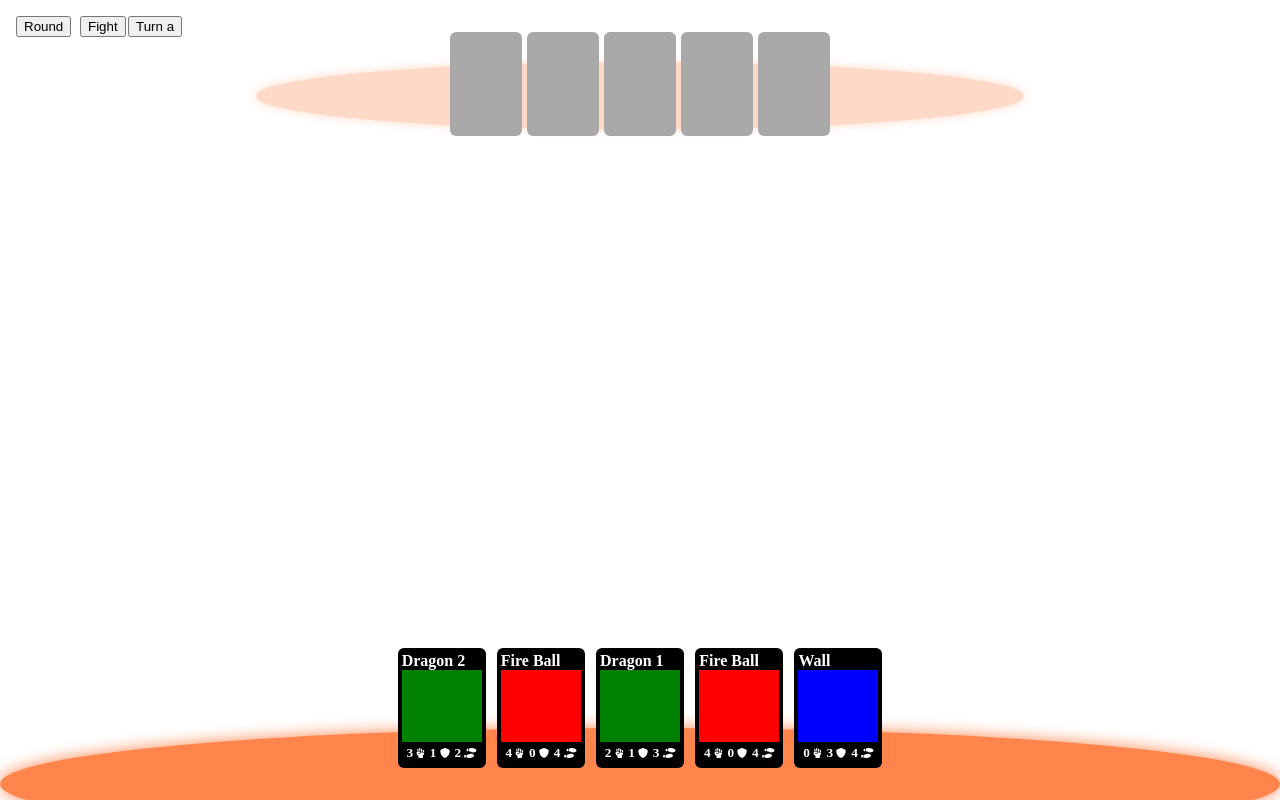
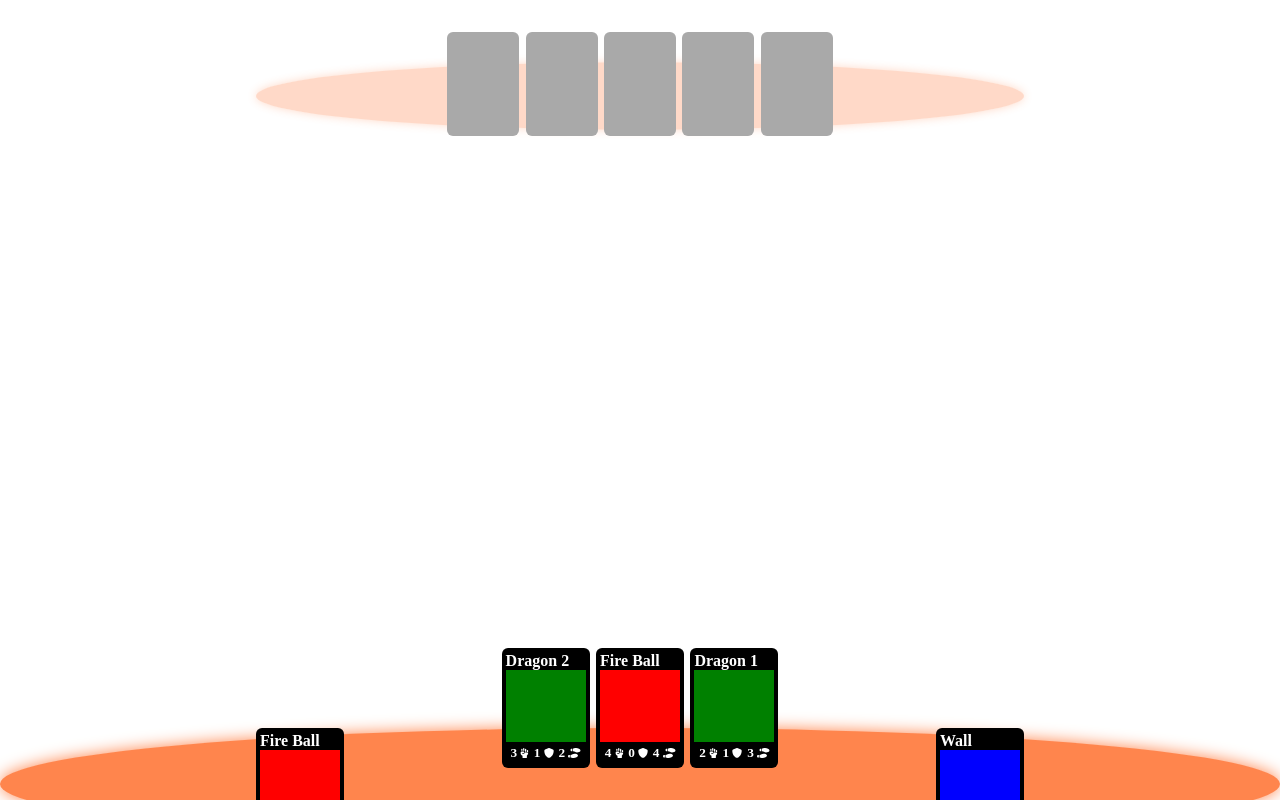
Before and after one commit to Animator55/Card-game-test, a React (Vite) app: page / in a window 1280 px wide. Built offline with nearby package versions, Linux system fonts and the light colour scheme.

Commit message:
fixed crash

```diff
--- a/src/App.tsx
+++ b/src/App.tsx
@@ -5,6 +5,11 @@ import { cardsD } from "./assets/cardsList"
 import { FontAwesomeIcon } from "@fortawesome/react-fontawesome"
 import { faHandFist, faShield, faShoePrints } from "@fortawesome/free-solid-svg-icons"
 import { calculateFight, eventType, resultType } from "./logic/calculateFight"
+
+type attackResult = {
+  result: string
+  damageTo?: {_id: string, dealed: number}
+}
 
 const player = {
   _id: "a"
@@ -41,6 +46,7 @@ const generateRandomEnemyCards = (current: string[], array: string[])=>{
     return newCard !== undefined ? [newCard] : []
   }
   let randomAmount = Math.floor(Math.random() * 3) +1
+  if(randomAmount> cardsAv.length) randomAmount = cardsAv.length
 
   let result:string[] = []
   for (let i = 0; i < randomAmount; i++) {
@@ -162,10 +168,10 @@ export default function App() {
       let card = document.getElementById(`${turn.card._id+ "."+turn.tale}`)
 
       const checkAttack = ()=>{
-        let result = ""
+        let result: attackResult = {result: ""}
         if(!turn.action.attackTo) return result
 
-        if(turn.action.attackTo.length === 0) return ("attack to " + turn.owner === player._id ? enemy._id : player._id)
+        if(turn.action.attackTo.length === 0) return {result: ("attack to " + turn.owner === player._id ? enemy._id : player._id)}
 
         let target: eventType | undefined
         action: for(let j=0; j<turn.action.attackTo.length; j++) {
@@ -173,7 +179,7 @@ export default function App() {
           target = turn.action.attackTo[j]
           break
         }
-        if(!target)  return ("attack to " + turn.owner === player._id ? enemy._id : player._id)
+        if(!target)  return {result:("attack to " + turn.owner === player._id ? enemy._id : player._id)}
 
         let attack = turn.card.strength
         let defense = target.card.defense
@@ -182,10 +188,11 @@ export default function App() {
 
         calculated[index].card.defense = defense - attack < 0 ? 0 : defense - attack
 
-        if(calculated[index].card.defense === 0) defeatedTargets.push(target)
-        result = calculated[index].card.name + " and dealed " + attack +". "+ (calculated[index].card.defense === 0 ? target.card.name + " died" : "")
+        if(defense - attack <= 0) defeatedTargets.push(target)
+        result.result = calculated[index].card.name + " and dealed " + attack +". "+ (defense - attack <= 0 ? target.card.name + " died" : "")
+        let damageTo = {_id: calculated[index].card._id + calculated[index].tale, dealed: attack}
 
-        return result
+        return {result:result, damageTo: damageTo}
       }
       let attackResult = checkAttack()
 
@@ -193,7 +200,7 @@ export default function App() {
         if(!card) return
         card.classList.add("use")
         console.log("used: "+ turn.card.name + ", from: "+ turn.owner + ", speed: "+ turn.card.speed)
-        if(turn.action.attackTo) console.log("attackTo: "+ attackResult)
+        if(turn.action.attackTo) console.log("attackTo: "+ attackResult.result)
       }, time*1000)
     }
 
@@ -212,7 +219,7 @@ export default function App() {
       jsx.push(
         <div
           className={className}
-          key={Math.random()}
+          key={i+"enemyCard"}
         >
           {/* {enemyCards[round][i]} */}
         </div>
@@ -231,7 +238,7 @@ export default function App() {
           return <div
             className="card card-in-table enemy spawn-vanish"
             id={card}
-            key={Math.random()}
+            key={card_id+"intable"}
           >
             <h4>{cardsD[card_id].name}</h4>
             <div className='card-image' style={{background: cardsD[card_id].image}}></div>
@@ -259,7 +266,7 @@ export default function App() {
           return <div
             className="card card-in-table spawn-vanish"
             id={card}
-            key={Math.random()}
+            key={card_id+"intable"}
           >
             <h4>{cardsD[card_id].name}</h4>
             <div className='card-image' style={{background: cardsD[card_id].image}}></div>
@@ -352,7 +359,5 @@ export default function App() {
       selectedReal={selected}
       pickCard={pickCard}
     />
-    <button className="fixed-b" onClick={()=>{setRound(round + 1)}}>Round</button>
-    <button className="fixed-b-2" style={{left: "8rem"}}>Turn {subRound.player}</button>
   </main>
 }
--- a/src/Hand.tsx
+++ b/src/Hand.tsx
@@ -70,7 +70,7 @@ export default function Hand({confirm, player, enemy, currentCards, subRound, fi
     let cardsAv = currentCards.filter((el)=>{return el !== ""})
 
     return <div className="hand player">
-        <button className="fixed-b-2" onClick={()=>{confirm(selected);setSelected([])}}>Fight</button>
+        {selected.length !== 0 && <button className="fixed-b-2" onClick={()=>{confirm(selected);setSelected([])}}>Fight</button>}
         {(cardsAv.length < 5 && (subRound.player === player._id && !fight[1])
         || (fight[1] && !fight[0] && cardsAv.length === 0))
         && <button className="deck" onClick={()=>{
--- a/src/assets/App.css
+++ b/src/assets/App.css
@@ -15,12 +15,21 @@ main {
 
 .hand {
   display: flex;
-  gap: 0.7rem;
+  gap: 0.5dvw;
   position: absolute;
   justify-content: center;
   width: 100%;
   bottom: 2rem;
   z-index: 1;
+}
+.hand:not(.enemy) > :nth-child(4), .hand:not(.enemy) > :nth-child(5) {
+  position: absolute;
+  bottom: -5rem;
+  left: 20%;
+}
+.hand:not(.enemy) > :nth-child(5) {
+  right: 20%;
+  left: auto;
 }
 .card {
   background-color: black;
@@ -200,7 +209,7 @@ main {
 
 .hand.enemy {
   display: flex;
-  gap: 0.3rem;
+  gap: 0.5dvw;
   position: absolute;
   justify-content: center;
   width: 100%;
@@ -227,18 +236,19 @@ main {
   left: 1rem;
 }
 
-.fixed-b-2 {
+.fixed-b-2, .deck {
   position: fixed;
-  top: 1rem;
-  left: 5rem;
+  top: 55vh;
+  right: 0;
+  background-color: rgb(7, 90, 49);
+  color: white;
+  padding: 1rem;
+  width: 50vw;
 }
 .deck {
-  position: fixed;
-  bottom: 1rem;
-  left: 1rem;
+  left: 0;
+  right: auto;
   background-color: rgb(19, 7, 90);
-  color: white;
-  padding: 1rem;
 }
 
 .table {
```
